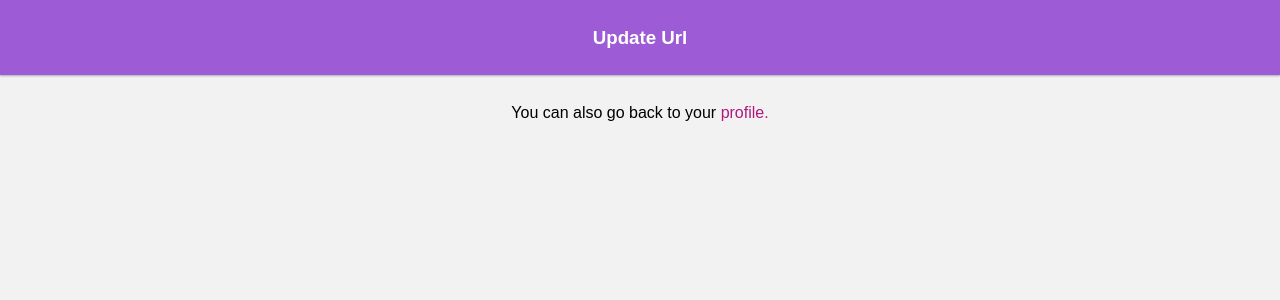
After one commit to galenguyer/is-heckin.gay, a Flask app: template isheckinggay/templates/update.html in a window 1280 px wide. The commit adds this page. Shown: the top 300 px of the page. Run offline with Flask 2, Linux system fonts and the light colour scheme; the template is opened without the code that fills it, so the values that code supplies are empty.

Commit message:
Update repo button and page

```diff
--- a/isheckinggay/__init__.py
+++ b/isheckinggay/__init__.py
@@ -2,6 +2,7 @@ import os
 import secrets
 import subprocess
 import urllib.parse
+import shutil
 from base64 import b64encode, b64decode
 from pathlib import Path
 
@@ -9,6 +10,7 @@ from flask import Flask, render_template, send_from_directory, request, redirect
 from flask_login import LoginManager, login_user, logout_user, login_required, current_user
 from flask_sqlalchemy import SQLAlchemy
 from sqlalchemy import or_
+import git
 from werkzeug.security import generate_password_hash, check_password_hash
 
 APP = Flask(__name__)
@@ -231,6 +233,29 @@ def _post_reset_password():
     return redirect('/profile' if current_user.is_authenticated else '/login')
 
 
+@APP.route('/update', methods=['GET'])
+@login_required
+def _get_update():
+    web_path = Path(APP.config['WEB_PATH'])
+    if not web_path.is_dir():
+        web_path.mkdir()
+
+    repo_path = Path(web_path, current_user.username)
+    if repo_path.is_dir():
+        r = git.Repo(repo_path)
+        field = r.remotes[0].config_reader.get("url")
+        if field == current_user.git_url:
+            r.remotes.origin.pull()
+        else:
+            shutil.rmtree(repo_path)
+            repo_path.mkdir()
+            r = git.Repo.clone_from(current_user.git_url, str(repo_path))
+    else:
+        repo_path.mkdir()
+        r = git.Repo.clone_from(current_user.git_url, str(repo_path))
+    return render_template('update.html', message='Update Successful! See your site at [Coming Soon]!')
+
+
 @APP.route('/<path:path>', methods=['GET'])
 def _send_static_root(path):
     return send_from_directory('static', path)
--- a/isheckinggay/templates/profile.html
+++ b/isheckinggay/templates/profile.html
@@ -37,7 +37,7 @@
                 </tr>
                 <tr>
                     <td>Git URL</td>
-                    <td><input type="text" name="git_url" size="64" value="{{ user.git_url }}"></td>
+                    <td><input type="text" name="git_url" size="64" value="{{ user.git_url }}"> <a href="/update">(sync)</a></td>
                 </tr>
                 <tr>
                     <td>API Key</td>
--- /dev/null
+++ b/isheckinggay/templates/update.html
@@ -0,0 +1,31 @@
+<!DOCTYPE html>
+<html lang="en">
+    <head>
+        <meta charset="utf-8">
+        <meta name="viewport" content="width=device-width, initial-scale=1, shrink-to-fit=no">
+        <title>Heckin' Gay Websites</title>
+        <meta name="theme-color" content="#B0197E">
+        <link rel="stylesheet" href="/static/style.css" media="screen">
+        <link rel="apple-touch-icon" sizes="180x180" href="/apple-touch-icon.png">
+        <link rel="icon" type="image/png" sizes="32x32" href="/favicon-32x32.png">
+        <link rel="icon" type="image/png" sizes="16x16" href="/favicon-16x16.png">
+        <link rel="manifest" href="/site.webmanifest">
+        <link rel="mask-icon" href="/safari-pinned-tab.svg" color="#ffc40d">
+        <meta name="msapplication-TileColor" content="#ffc40d">
+        <meta name="theme-color" content="#ffc40d">
+    </head>
+    <body>
+        <div class="top">
+            <h3>Update Url</h3>
+        </div>
+        <p>{{ message }}</p>
+        <p>You can also go back to your <a href="/profile">profile.</a></p>
+        {% if commit_hash %}
+        <div class="git">
+            <p>
+            <a href="https://github.com/galenguyer/is-heckin.gay/tree/{{ commit_hash }}">Check out this project on GitHub ({{ commit_hash }})</a>
+            </p>
+        </div>
+        {% endif %}
+    </body>
+</html>
--- a/requirements.txt
+++ b/requirements.txt
@@ -1,6 +1,7 @@
 Flask==1.1.2
 Flask-Login==0.5.0
 Flask-SQLAlchemy==2.4.4
+gitpython==3.1.8
 gunicorn==20.0.4
 Jinja2==2.11.2
 pylint==2.6.0
```
